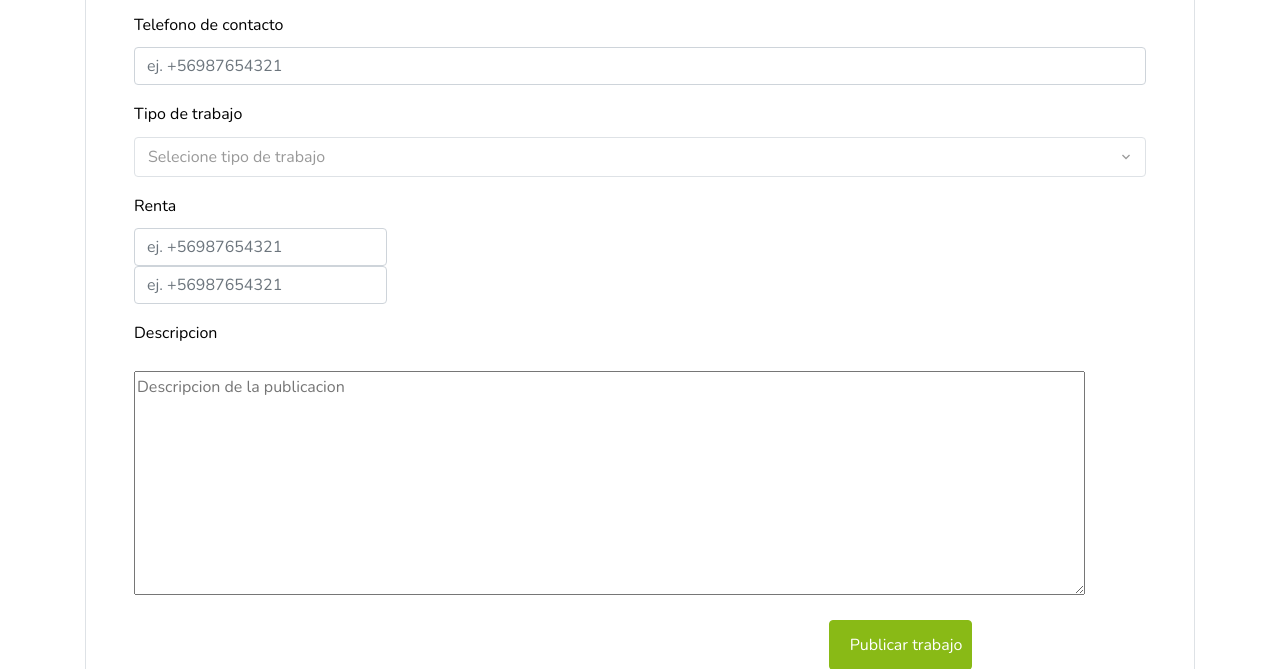
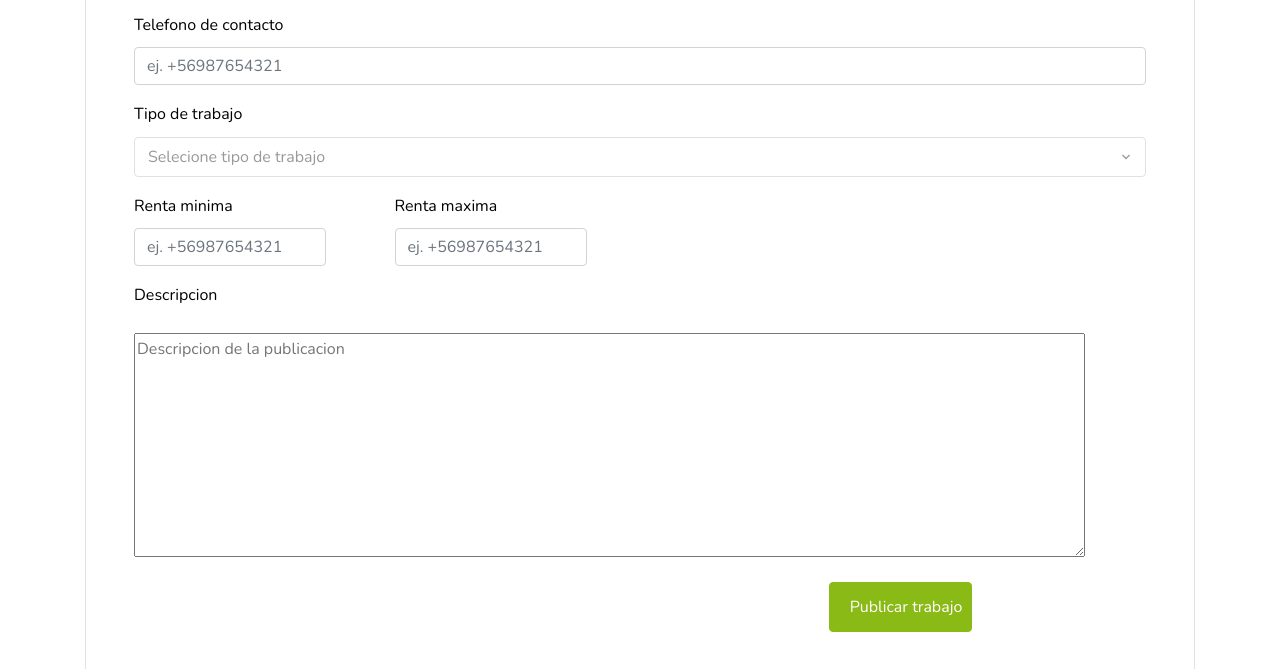
Before and after one commit to Godoybn99/PeguitasYa, a PHP site: page /post-job.php in a window 1280 px wide. Shown: the part 1262-1931 px from the top of the page. Run offline with PHP 8.4, Linux system fonts and the light colour scheme; data that the repository does not hold is empty; some libraries are stand-ins or nearby versions; some web fonts are replaced.

Commit message:
cambios formulario
renta min y max

```diff
--- a/post-job.php
+++ b/post-job.php
@@ -251,11 +251,24 @@ if(!isset($_SESSION['nombre'])){
               </div>
 
               <div class="form-group">
-                <label for="job-title">Renta</label>
-                <input type="text" class="form-control col-sm-3" name="txtNum" placeholder="ej. +56987654321">
-                <input type="text" class="form-control col-sm-3" name="txtNum" placeholder="ej. +56987654321">
+              <div class="row mb-7">
+              <div class="col-12 col-sm-6 col-md-6 col-lg-3 mb-4 mb-lg-0">
+              <label for="job-title">Renta minima</label>
               </div>
+              <div class="col-12 col-sm-6 col-md-6 col-lg-3 mb-4 mb-lg-0">
+              <label for="job-title">Renta maxima</label>
+              </div>
+              </div>
+              <div class="row mb-7">
+              <div class="col-12 col-sm-6 col-md-6 col-lg-3 mb-4 mb-lg-0">
+                <input type="text" class="form-control col-sm-10" name="txtNum" placeholder="ej. +56987654321">
+                </div>
 
+                <div class="col-12 col-sm-6 col-md-6 col-lg-3 mb-4 mb-lg-0">
+                <input type="text" class="form-control col-sm-10" name="txtNum" placeholder="ej. +56987654321">
+                </div>
+              </div>
+              </div>
               <div class="form-group">
                 <label for="email">Descripcion</label>
               </div>
```
